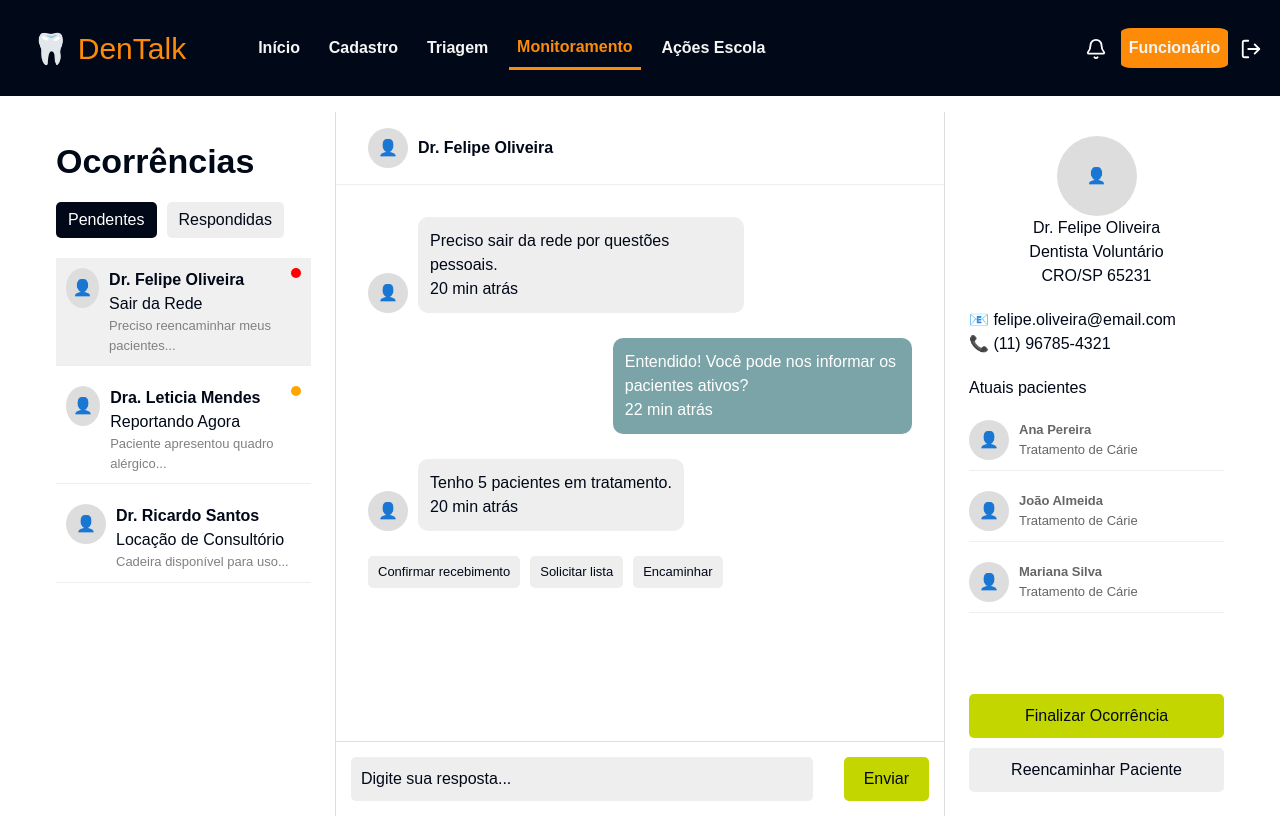
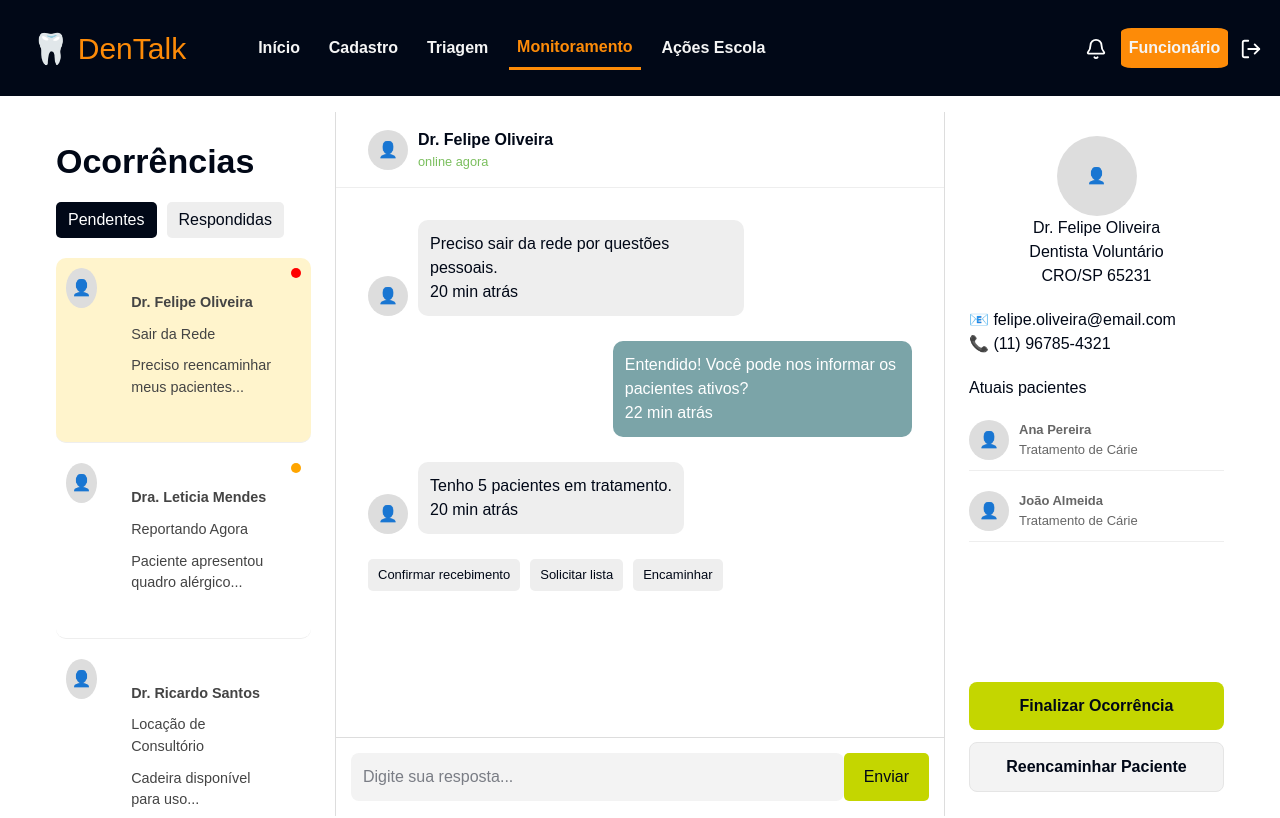
Before and after one commit to Moonnax/Dentalk, a React (Vite) app: page /monitoramento in a window 1280 px wide. Shown: the top 818 px of the page. Built offline with nearby package versions, Linux system fonts and the light colour scheme.

Commit message:
alterações na pagina monitoramento - deixando ela masi ralista e interativa

```diff
--- a/src/pages/Funcionario/Fcadastro/Fcadastro.tsx
+++ b/src/pages/Funcionario/Fcadastro/Fcadastro.tsx
@@ -92,7 +92,7 @@ export default function CadastroF() {
 
         </section>
 
-        {/* ABAS */}
+
         <section className="contagem_abas">
 
           <div className="aba_item">
--- a/src/pages/Funcionario/Fmonitoramento/Fmonitoramento.css
+++ b/src/pages/Funcionario/Fmonitoramento/Fmonitoramento.css
@@ -352,23 +352,31 @@ text-decoration: none;
     color: #666;
 }
 
-.acoes_finais {
+.acoes_finais{
     margin-top: auto;
+
+    display: flex;
+    flex-direction: column;
+
+    gap: 12px;
 }
 
-.btn_finalizar {
+.btn_finalizar{
     background: #c4d600;
-    padding: 10px;
-    margin-bottom: 10px;
+    padding: 12px;
+    border-radius: 8px;
     text-align: center;
-    border-radius: 5px;
+    font-weight: 600;
+    border: none;
 }
 
-.btn_sec {
-    background: #eee;
-    padding: 10px;
+.btn_sec{
+    background: #f3f3f3;
+    padding: 12px;
+    border-radius: 8px;
     text-align: center;
-    border-radius: 5px;
+    font-weight: 600;
+    border: 1px solid #e5e5e5;
 }
 
 .acoes_rapidas_chat {
@@ -382,3 +390,93 @@ text-decoration: none;
     border-radius: 5px;
     font-size: 13px;
 }
+
+/* HOVERS */
+
+.card_ocorrencia{
+    cursor: pointer;
+    transition: 0.2s;
+    border-radius: 10px;
+}
+
+.card_ocorrencia:hover{
+    background-color: #fffdf5;
+    transform: translateY(-2px);
+}
+
+.card_ocorrencia.active{
+    background-color: #fff4cc;
+}
+
+.status_dot{
+    animation: pulse 1.5s infinite;
+}
+
+
+.balao_texto{
+    transition: 0.2s;
+}
+
+.balao_texto:hover{
+    transform: scale(1.01);
+}
+
+
+.online_status{
+    font-size: 0.8rem;
+    color: #7bbf5e;
+}
+
+
+.campo_input{
+    border: none;
+    outline: none;
+
+    background: #f3f3f3;
+
+    padding: 12px;
+
+    width: 100%;
+
+    border-radius: 8px;
+
+    transition: 0.2s;
+}
+
+.campo_input:focus{
+    background: #ebebeb;
+}
+
+/* BOTÕES */
+
+.btn_enviar,
+.btn_finalizar,
+.btn_sec,
+.btn_ghost{
+    cursor: pointer;
+    transition: 0.2s;
+}
+
+.btn_enviar:hover,
+.btn_finalizar:hover{
+    transform: translateY(-2px);
+    filter: brightness(0.97);
+}
+
+.btn_sec:hover,
+.btn_ghost:hover{
+    background-color: #e8e8e8;
+}
+
+/* SCROLL */
+
+.lista_cards_scroll::-webkit-scrollbar,
+.area_mensagens_scroll::-webkit-scrollbar{
+    width: 6px;
+}
+
+.lista_cards_scroll::-webkit-scrollbar-thumb,
+.area_mensagens_scroll::-webkit-scrollbar-thumb{
+    background: #d8d8d8;
+    border-radius: 10px;
+}
--- a/src/pages/Funcionario/Fmonitoramento/Fmonitoramento.tsx
+++ b/src/pages/Funcionario/Fmonitoramento/Fmonitoramento.tsx
@@ -1,129 +1,251 @@
+import { useState } from "react";
+
 import HeaderFuncionario from "../../../components/HeaderFuncionario/HeaderFuncionario";
 import Footer from "../../../components/Footer/Footer";
+
 import "./Fmonitoramento.css";
 
 function Fmonitoramento() {
+
+  const [ativo, setAtivo] = useState(0);
+
+  const ocorrencias = [
+    {
+      nome: "Dr. Felipe Oliveira",
+      titulo: "Sair da Rede",
+      previa: "Preciso reencaminhar meus pacientes...",
+      status: "vermelho",
+    },
+    {
+      nome: "Dra. Leticia Mendes",
+      titulo: "Reportando Agora",
+      previa: "Paciente apresentou quadro alérgico...",
+      status: "amarelo",
+    },
+    {
+      nome: "Dr. Ricardo Santos",
+      titulo: "Locação de Consultório",
+      previa: "Cadeira disponível para uso...",
+      status: "",
+    },
+  ];
+
   return (
-    <>
+
+    <div className="page-container">
+
       <HeaderFuncionario />
 
       <main className="container_monitoramento">
 
-        {/* ESQUERDA */}
+        {/* OCORRÊNCIAS */}
         <section className="coluna_ocorrencias">
-          <h2 className="titulo_sessao">Ocorrências</h2>
+
+          <h2 className="titulo_sessao">
+            Ocorrências
+          </h2>
 
           <div className="tabs_filtros">
-            <span className="tab_item active">Pendentes</span>
-            <span className="tab_item">Respondidas</span>
+
+            <span className="tab_item active">
+              Pendentes
+            </span>
+
+            <span className="tab_item">
+              Respondidas
+            </span>
+
           </div>
 
           <div className="lista_cards_scroll">
 
-            <div className="card_ocorrencia active">
-              <div className="avatar_p">👤</div>
-              <div>
-                <p><strong>Dr. Felipe Oliveira</strong></p>
-                <p>Sair da Rede</p>
-                <p className="previa">Preciso reencaminhar meus pacientes...</p>
+            {ocorrencias.map((item, index) => (
+
+              <div
+                key={index}
+                className={`card_ocorrencia ${ativo === index ? "active" : ""}`}
+                onClick={() => setAtivo(index)}
+              >
+
+                <div className="avatar_p">
+                  👤
+                </div>
+
+                <div className="conteudo_card">
+
+                  <p>
+                    <strong>{item.nome}</strong>
+                  </p>
+
+                  <p>{item.titulo}</p>
+
+                  <p className="previa">
+                    {item.previa}
+                  </p>
+
+                </div>
+
+                {item.status && (
+                  <span className={`status_dot ${item.status}`}></span>
+                )}
+
               </div>
-              <span className="status_dot vermelho"></span>
-            </div>
 
-            <div className="card_ocorrencia">
-              <div className="avatar_p">👤</div>
-              <div>
-                <p><strong>Dra. Leticia Mendes</strong></p>
-                <p>Reportando Agora</p>
-                <p className="previa">Paciente apresentou quadro alérgico...</p>
-              </div>
-              <span className="status_dot amarelo"></span>
-            </div>
-
-            <div className="card_ocorrencia">
-              <div className="avatar_p">👤</div>
-              <div>
-                <p><strong>Dr. Ricardo Santos</strong></p>
-                <p>Locação de Consultório</p>
-                <p className="previa">Cadeira disponível para uso...</p>
-              </div>
-            </div>
+            ))}
 
           </div>
+
         </section>
 
         {/* CHAT */}
         <section className="coluna_chat">
 
           <div className="header_chat">
-            <div className="avatar_p">👤</div>
-            <strong>Dr. Felipe Oliveira</strong>
+
+            <div className="avatar_p">
+              👤
+            </div>
+
+            <div>
+
+              <strong>
+                Dr. Felipe Oliveira
+              </strong>
+
+              <p className="online_status">
+                online agora
+              </p>
+
+            </div>
+
           </div>
 
           <div className="area_mensagens_scroll">
 
             <div className="msg_recebida">
-              <div className="avatar_p">👤</div>
+
+              <div className="avatar_p">
+                👤
+              </div>
+
               <div className="balao_texto">
-                <p>Preciso sair da rede por questões pessoais.</p>
-                <span>20 min atrás</span>
+
+                <p>
+                  Preciso sair da rede por questões pessoais.
+                </p>
+
+                <span>
+                  20 min atrás
+                </span>
+
               </div>
+
             </div>
 
             <div className="msg_enviada">
+
               <div className="balao_texto">
-                <p>Entendido! Você pode nos informar os pacientes ativos?</p>
-                <span>22 min atrás</span>
+
+                <p>
+                  Entendido! Você pode nos informar os pacientes ativos?
+                </p>
+
+                <span>
+                  22 min atrás
+                </span>
+
               </div>
+
             </div>
 
             <div className="msg_recebida">
-              <div className="avatar_p">👤</div>
+
+              <div className="avatar_p">
+                👤
+              </div>
+
               <div className="balao_texto">
                 <p>Tenho 5 pacientes em tratamento.</p>
-                <span>20 min atrás</span>
+                <span>
+                  20 min atrás
+                </span>
               </div>
             </div>
 
             <div className="acoes_rapidas_chat">
-              <span className="btn_ghost">Confirmar recebimento</span>
-              <span className="btn_ghost">Solicitar lista</span>
-              <span className="btn_ghost">Encaminhar</span>
+
+              <button className="btn_ghost">
+                Confirmar recebimento
+              </button>
+              <button className="btn_ghost">
+                Solicitar lista
+              </button>
+              <button className="btn_ghost">
+                Encaminhar
+              </button>
             </div>
-
           </div>
 
           <div className="footer_input_chat">
-            <p className="campo_input">Digite sua resposta...</p>
-            <div className="btn_enviar">Enviar</div>
+            <input
+              type="text"
+              placeholder="Digite sua resposta..."
+              className="campo_input"
+            />
+
+            <button className="btn_enviar">
+              Enviar
+            </button>
+
           </div>
 
         </section>
 
-        {/* DIREITA */}
+        {/* PERFIL */}
         <section className="coluna_perfil_detalhe">
 
           <div className="card_perfil_topo">
-            <div className="avatar_g">👤</div>
-            <h3>Dr. Felipe Oliveira</h3>
-            <p>Dentista Voluntário</p>
-            <p>CRO/SP 65231</p>
+
+            <div className="avatar_g">
+              👤
+            </div>
+
+            <h3>
+              Dr. Felipe Oliveira
+            </h3>
+
+            <p>
+              Dentista Voluntário
+            </p>
+            <p>
+              CRO/SP 65231
+            </p>
           </div>
 
-          <div>
+          <div className="infos_contato">
             <p>📧 felipe.oliveira@email.com</p>
             <p>📞 (11) 96785-4321</p>
           </div>
 
           <div className="secao_pacientes_atuais">
-            <h4>Atuais pacientes</h4>
+
+            <h4>
+              Atuais pacientes
+            </h4>
 
             <div className="paciente_item">
-              <div className="avatar_p">👤</div>
+              <div className="avatar_p">
+                👤
+              </div>
               <div>
-                <p><strong>Ana Pereira</strong></p>
-                <p>Tratamento de Cárie</p>
+                <p>
+                  <strong>Ana Pereira</strong>
+                </p>
+                <p>
+                  Tratamento de Cárie
+                </p>
               </div>
+
             </div>
 
             <div className="paciente_item">
@@ -133,28 +255,21 @@ function Fmonitoramento() {
                 <p>Tratamento de Cárie</p>
               </div>
             </div>
-
-            <div className="paciente_item">
-              <div className="avatar_p">👤</div>
-              <div>
-                <p><strong>Mariana Silva</strong></p>
-                <p>Tratamento de Cárie</p>
-              </div>
-            </div>
-
           </div>
 
           <div className="acoes_finais">
-            <div className="btn_finalizar">Finalizar Ocorrência</div>
-            <div className="btn_sec">Reencaminhar Paciente</div>
+            <button className="btn_finalizar">
+              Finalizar Ocorrência
+            </button>
+            <button className="btn_sec">
+              Reencaminhar Paciente
+            </button>
           </div>
+        </section>
+      </main>
+      <Footer />
+    </div>
 
-        </section>
-
-      </main>
-
-      <Footer />
-    </>
   );
 }
 
```
